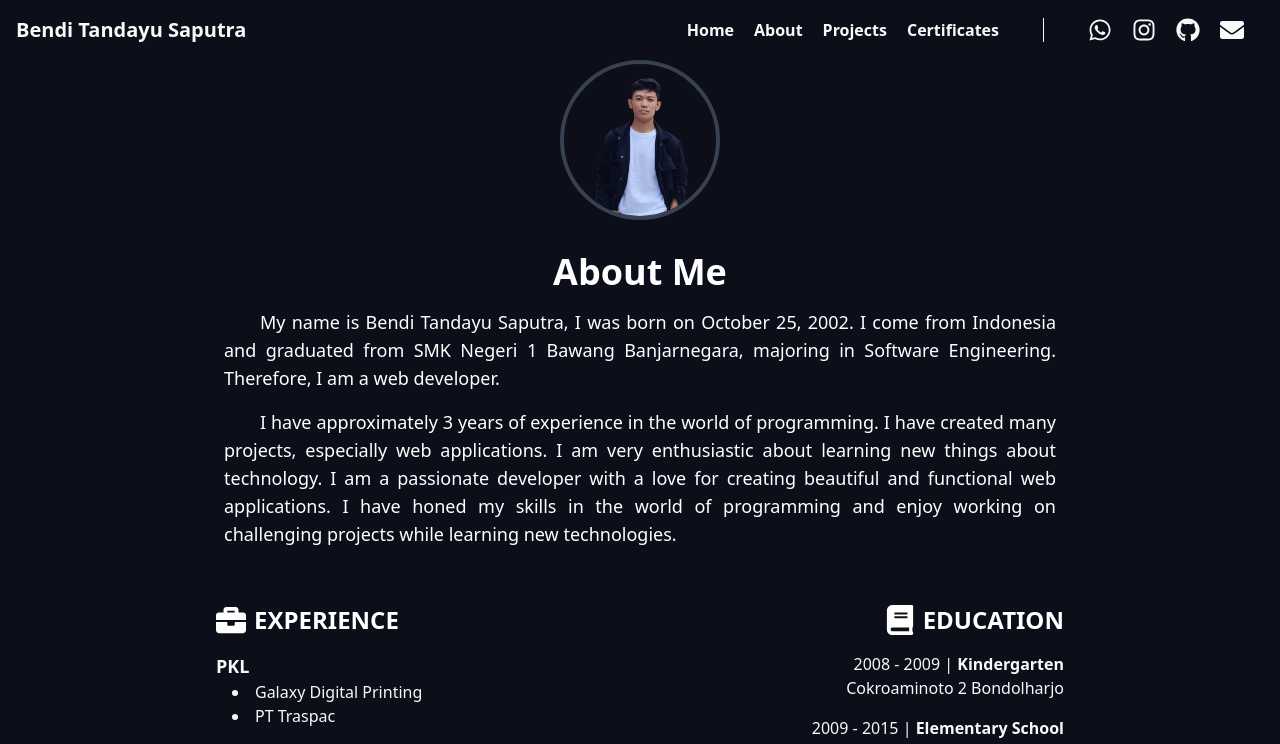
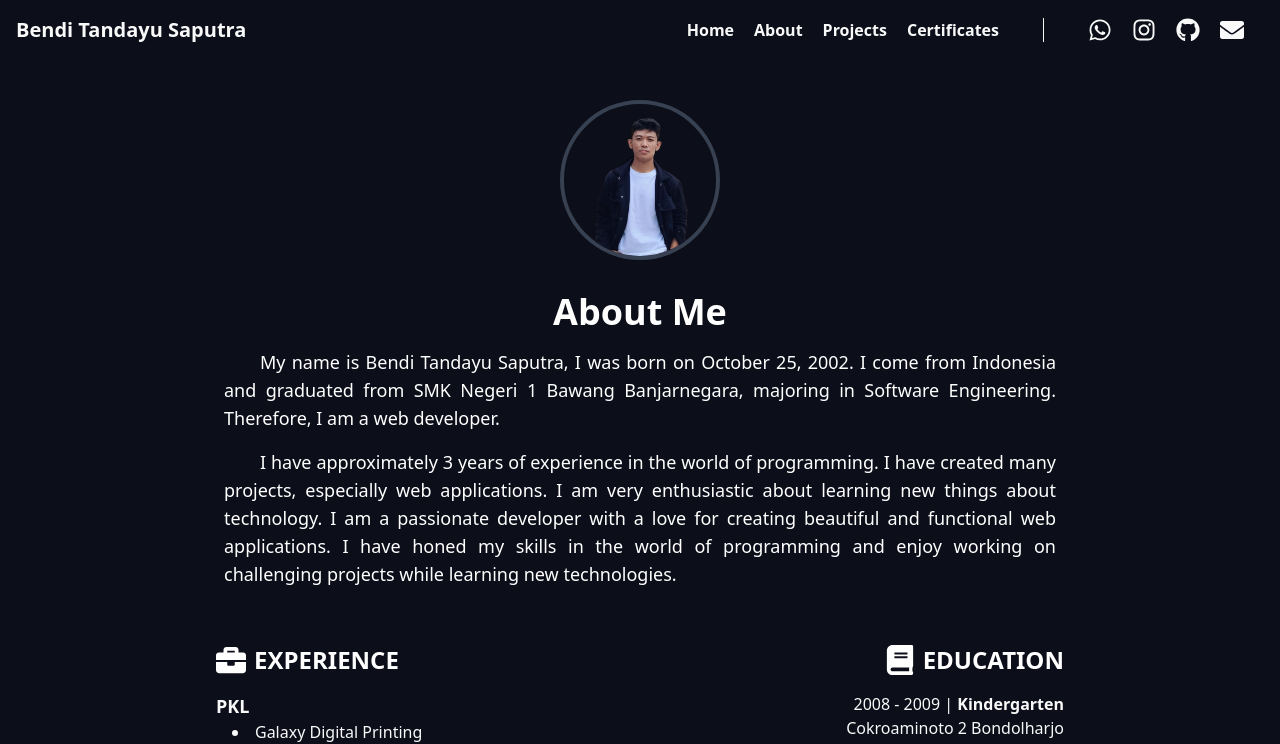
Before and after one commit to benditandayusaputra/portfolio, a React (Vite) app: page /about in a window 1280 px wide. Shown: the top 744 px of the page. Built offline with nearby package versions, Linux system fonts and the light colour scheme.

Commit message:
:sparkles: adjusting

```diff
--- a/src/pages/About.jsx
+++ b/src/pages/About.jsx
@@ -5,7 +5,7 @@ export default function About() {
   return (
     <>
       <Layout>
-        <div className="text-white flex flex-col items-center justify-center px-4 py-0">
+        <div className="text-white flex flex-col items-center justify-center px-4 py-0 mt-10">
           <div className="max-w-4xl w-full px-8 py-0">
             {/* Avatar */}
             <div className="flex justify-center mb-8">
```
